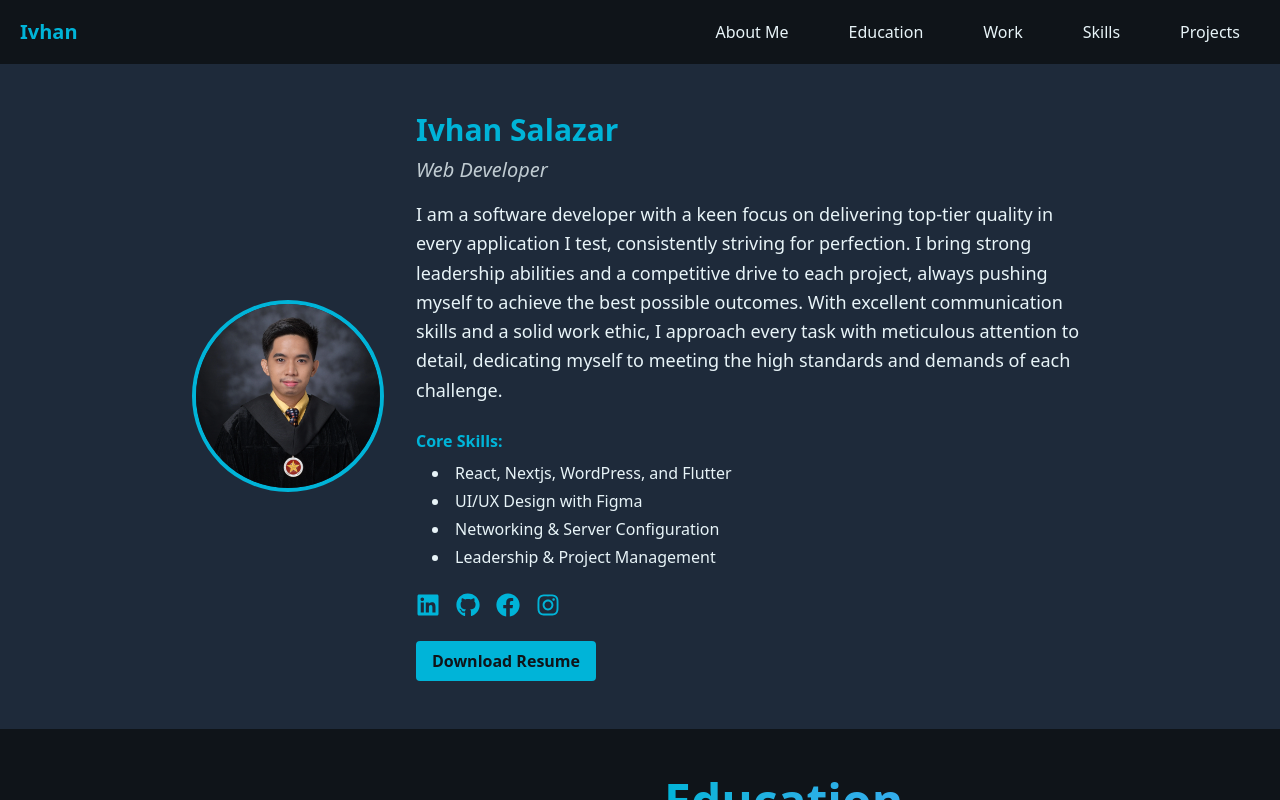
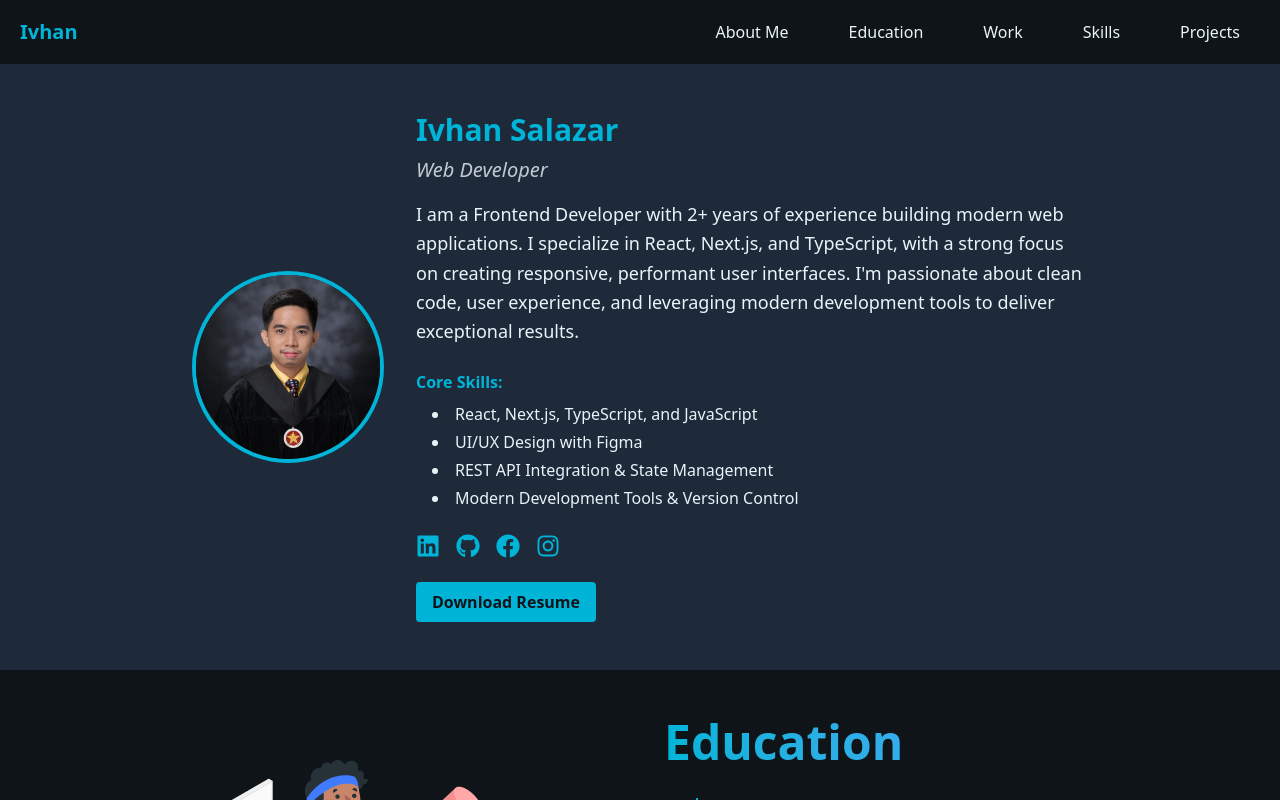
Before and after one commit to itsmeenavi/portfolio-lite, a React (Vite) app: page / in a window 1280 px wide. Shown: the top 800 px of the page. Built offline with nearby package versions, Linux system fonts and the light colour scheme.

Commit message:
UPDATE: Cover Letter

```diff
--- a/src/components/AboutMe.tsx
+++ b/src/components/AboutMe.tsx
@@ -26,17 +26,16 @@ function AboutMe() {
           </h3>
 
           <p className="text-lg leading-relaxed mb-6 animate-fade-in-up delay-200">
-          I am a software developer with a keen focus on delivering top-tier quality in every application I test, consistently striving for perfection. I bring strong leadership abilities and a competitive drive to each project, always pushing myself to achieve the best possible outcomes. With excellent communication skills and a solid work ethic, I approach every task with meticulous attention to detail, dedicating myself to meeting the high standards and demands of each challenge.
-
+            I am a Frontend Developer with 2+ years of experience building modern web applications. I specialize in React, Next.js, and TypeScript, with a strong focus on creating responsive, performant user interfaces. I'm passionate about clean code, user experience, and leveraging modern development tools to deliver exceptional results.
           </p>
 
           <div className="mb-6 animate-fade-in-up delay-300">
             <h4 className="text-teal font-semibold mb-2">Core Skills:</h4>
             <ul className="list-disc list-inside space-y-1 pl-4">
-              <li>React, Nextjs, WordPress, and Flutter</li>
+              <li>React, Next.js, TypeScript, and JavaScript</li>
               <li>UI/UX Design with Figma</li>
-              <li>Networking & Server Configuration</li>
-              <li>Leadership & Project Management</li>
+              <li>REST API Integration & State Management</li>
+              <li>Modern Development Tools & Version Control</li>
             </ul>
           </div>
 
--- a/src/components/Projects.tsx
+++ b/src/components/Projects.tsx
@@ -50,8 +50,6 @@ const projectList: Project[] = [
     technologies: ['Html', 'Javascript', 'CSS', 'PHP', 'Python', 'Mysql'],
     isExternal: true,
   },
-
-
   {
     name: 'Random Bible Verse',
     description: 'Generates random bible verses to display',
```
